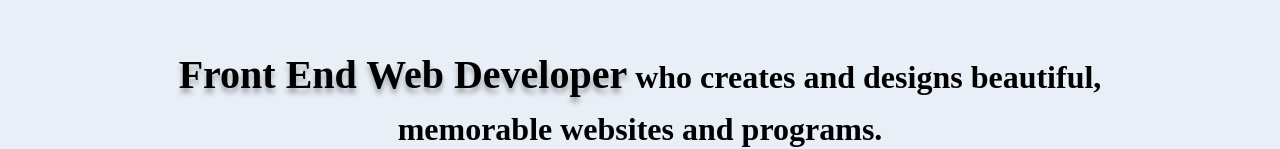
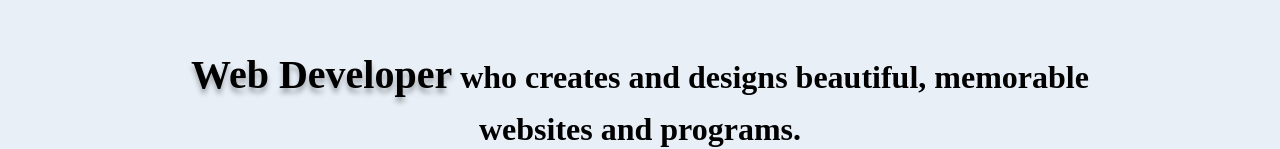
Before and after one commit to lyolayale/portfolio, a React (Create React App) app: page / in a window 1280 px wide. Shown: the part 552-701 px from the top of the page. Built offline with nearby package versions, Linux system fonts and the light colour scheme; a web font is replaced by a local one.

Commit message:
Updated Header.js -> .job-title section.

```diff
--- a/src/components/Header.js
+++ b/src/components/Header.js
@@ -46,8 +46,8 @@ function Header(props) {
           Hello, I'm <span className="header my-name">Eric McKee</span>!
         </h1>
         <h2>
-          <span className="job-title">Front End Web Developer</span> who creates
-          and designs beautiful, memorable websites and programs.
+          <span className="job-title">Web Developer</span> who creates and
+          designs beautiful, memorable websites and programs.
         </h2>
       </section>
     </header>
```
